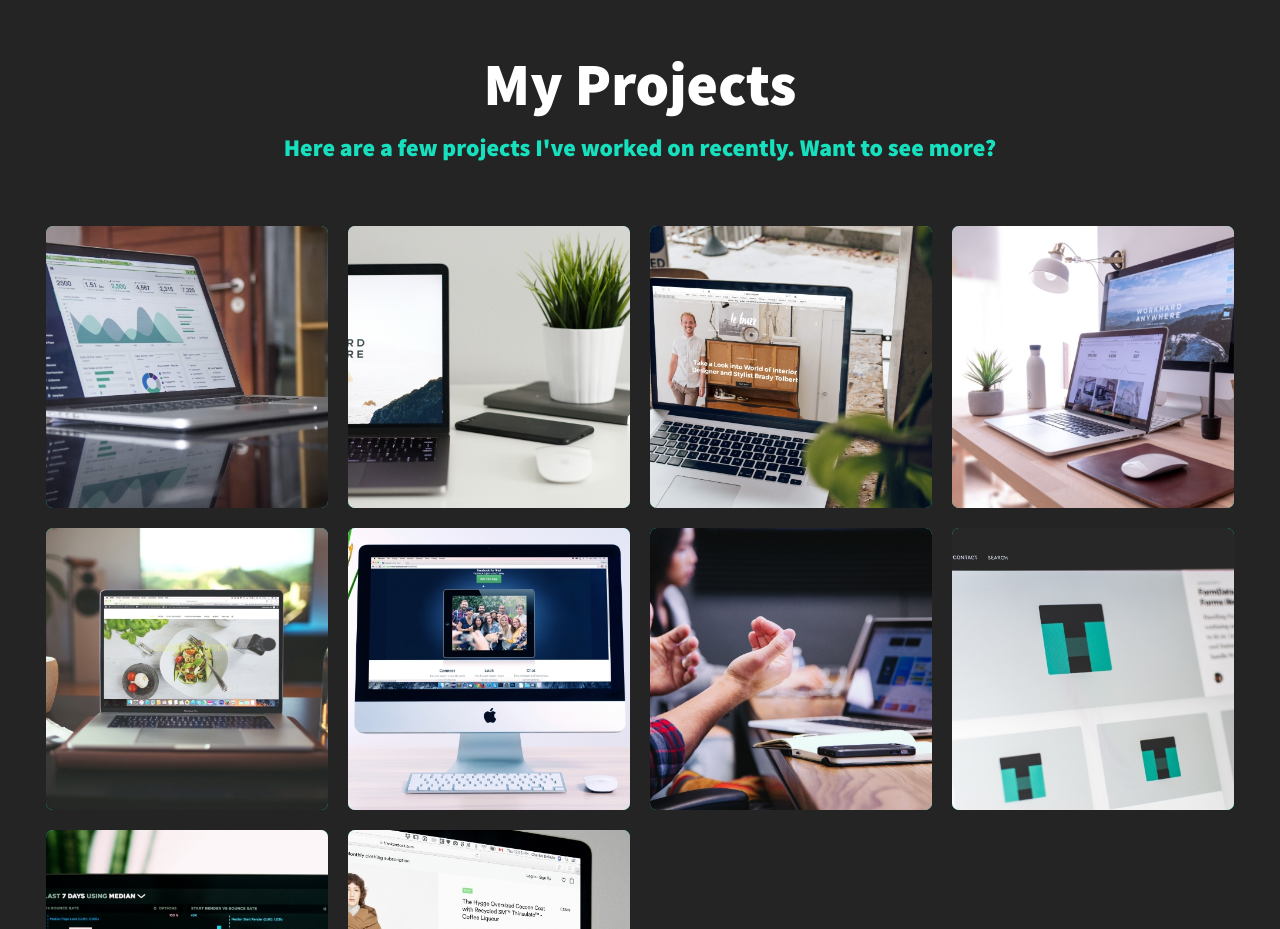
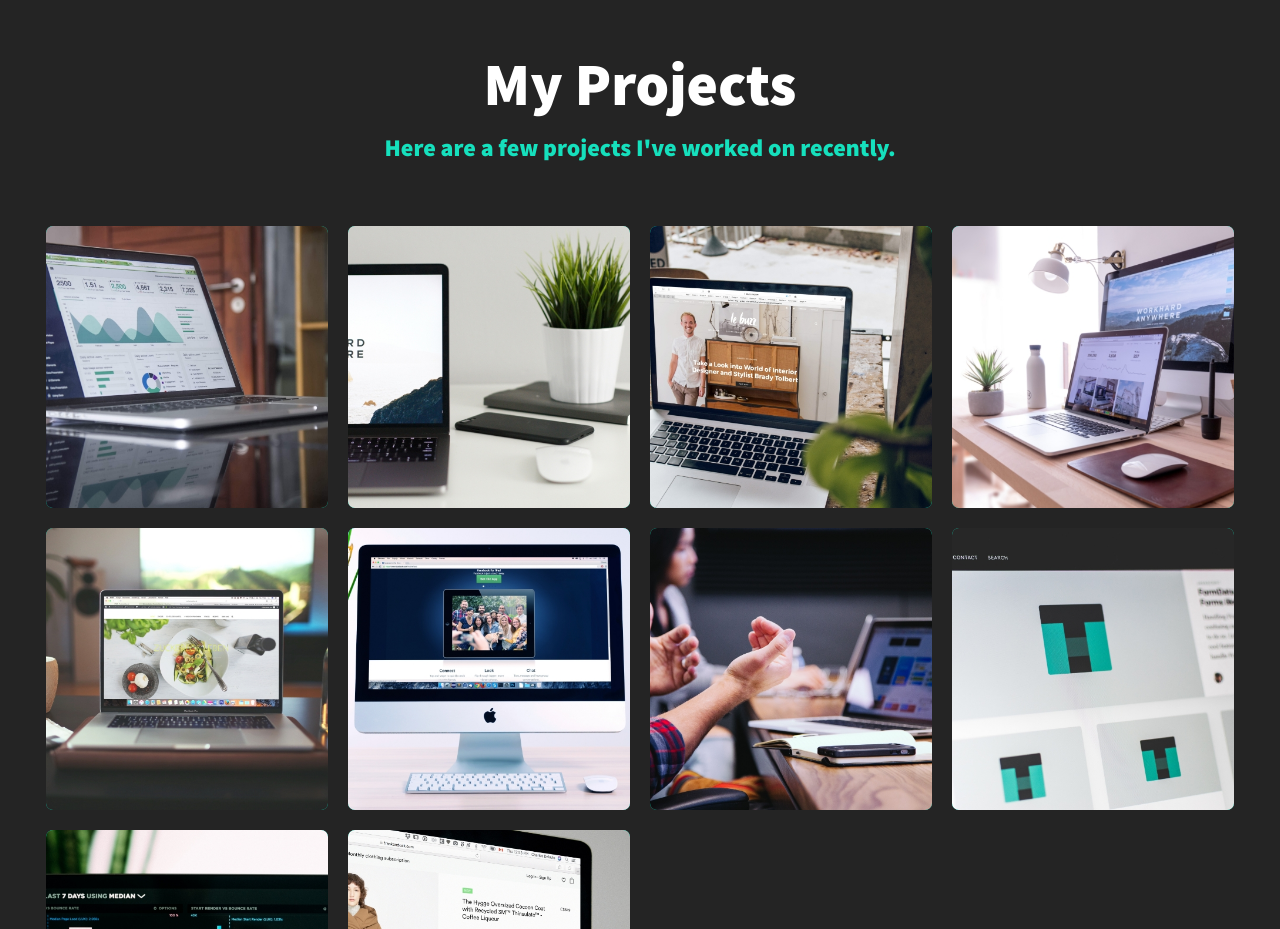
Before and after one commit to pushpendra-starlord/pushpendra-starlord.github.io, a plain HTML site: page index.html in a window 1280 px wide. Shown: the part 1720-2649 px from the top of the page. Drawn offline with nearby package versions, Linux system fonts and the light colour scheme; a script that the page names is missing.

Commit message:
data updated

```diff
--- a/index.html
+++ b/index.html
@@ -91,7 +91,7 @@
         <!-- My Work -->
         <section class="my-work" id="work">
             <h2 class="section__title section__title--work">My Projects</h2>
-            <p class="section__subtitle section__subtitle--work">Here are a few projects I've worked on recently. Want to see more?</p>
+            <p class="section__subtitle section__subtitle--work">Here are a few projects I've worked on recently.</p>
 
             <div class="portfolio">
                 <!-- Portfolio item 01 -->
```
